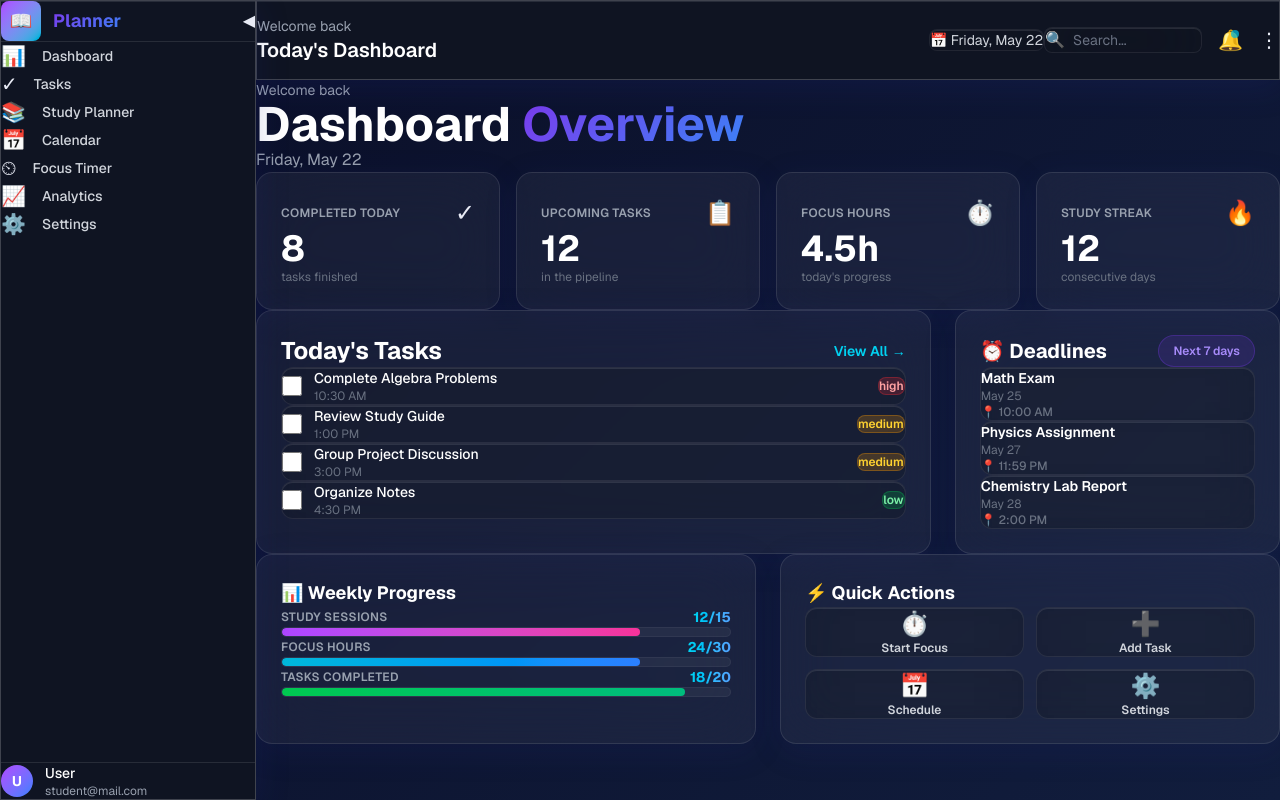
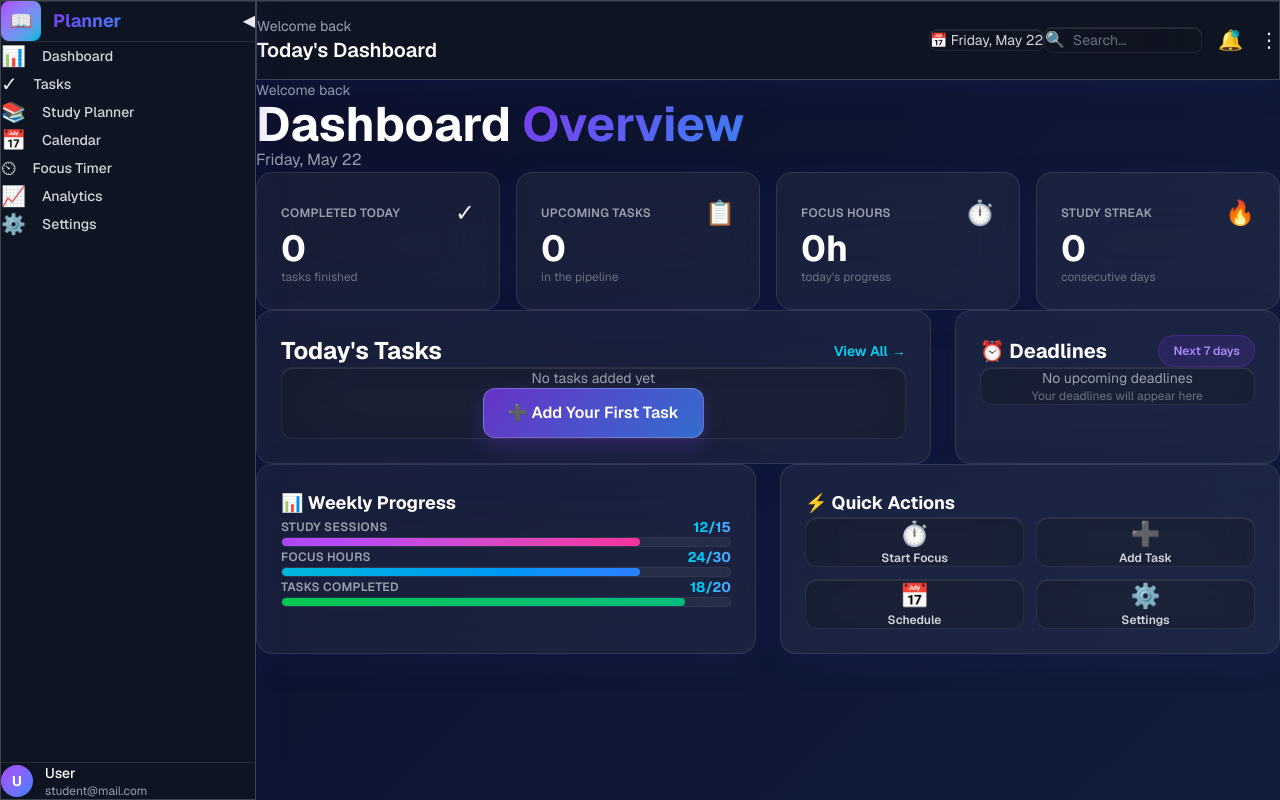
Before and after one commit to hmjinvtech/study-planner, a Next.js app: page /dashboard in a window 1280 px wide. Built offline with nearby package versions, Linux system fonts and the light colour scheme.

Commit message:
Reset app to fresh state: zero stats, empty tasks/deadlines, remove logout button, add empty state messages

```diff
--- a/app/components/Navbar.tsx
+++ b/app/components/Navbar.tsx
@@ -56,10 +56,14 @@ export default function Navbar() {
         {isMenuOpen && (
           <div className="absolute top-20 right-4 w-40 lg:w-48 glass-effect-light rounded-lg overflow-hidden shadow-lg z-50 animate-in fade-in slide-in-from-top-2 duration-200">
             <div className="py-2">
-              {['Settings', 'Theme', 'Help', 'Logout'].map((item) => (
+              {['Settings', 'Theme', 'Help'].map((item) => (
                 <button
                   key={item}
                   className="w-full text-left px-4 py-2 text-xs lg:text-sm text-gray-300 hover:bg-white/10 transition-smooth"
+                  onClick={() => {
+                    if (item === 'Settings') window.location.href = '/settings';
+                    setIsMenuOpen(false);
+                  }}
                 >
                   {item}
                 </button>
--- a/app/dashboard/page.tsx
+++ b/app/dashboard/page.tsx
@@ -8,10 +8,10 @@ export default function Dashboard() {
   const [today, setToday] = useState('');
   const [completedTasks, setCompletedTasks] = useState<number[]>([]);
   const [stats, setStats] = useState({
-    completedToday: 8,
-    upcomingTasks: 12,
-    focusHoursToday: 4.5,
-    studyStreak: 12,
+    completedToday: 0,
+    upcomingTasks: 0,
+    focusHoursToday: 0,
+    studyStreak: 0,
   });
 
   useEffect(() => {
@@ -87,18 +87,9 @@ export default function Dashboard() {
     </div>
   );
 
-  const upcomingDeadlines = [
-    { id: 1, title: 'Math Exam', date: 'May 25', time: '10:00 AM' },
-    { id: 2, title: 'Physics Assignment', date: 'May 27', time: '11:59 PM' },
-    { id: 3, title: 'Chemistry Lab Report', date: 'May 28', time: '2:00 PM' },
-  ];
+  const upcomingDeadlines: Array<{ id: number; title: string; date: string; time: string }> = [];
 
-  const recentTasks = [
-    { title: 'Complete Algebra Problems', time: '10:30 AM', priority: 'high' },
-    { title: 'Review Study Guide', time: '1:00 PM', priority: 'medium' },
-    { title: 'Group Project Discussion', time: '3:00 PM', priority: 'medium' },
-    { title: 'Organize Notes', time: '4:30 PM', priority: 'low' },
-  ];
+  const recentTasks: Array<{ title: string; time: string; priority: string }> = [];
 
   return (
     <div className="space-y-8 animate-fade-in-up">
@@ -158,9 +149,21 @@ export default function Dashboard() {
             </button>
           </div>
           <div className="space-y-3">
-            {recentTasks.map((task, idx) => (
+            {recentTasks.length > 0 ? (
+              recentTasks.map((task, idx) => (
                 <QuickTaskItem key={idx} {...task} index={idx} />
-            ))}
+              ))
+            ) : (
+              <div className="glass-effect rounded-xl p-8 text-center border border-dashed border-white/20">
+                <p className="text-gray-400 text-sm mb-4">No tasks added yet</p>
+                <button
+                  onClick={handleAddTask}
+                  className="btn-modern inline-flex items-center gap-2"
+                >
+                  ➕ Add Your First Task
+                </button>
+              </div>
+            )}
           </div>
         </div>
 
@@ -171,7 +174,8 @@ export default function Dashboard() {
             <span className="badge-modern">Next 7 days</span>
           </div>
           <div className="space-y-3">
-            {upcomingDeadlines.map((deadline) => (
+            {upcomingDeadlines.length > 0 ? (
+              upcomingDeadlines.map((deadline) => (
                 <div key={deadline.id} className="glass-effect rounded-xl p-4 border border-red-500/20 hover:border-red-500/40 transition-smooth group hover:bg-red-500/5">
                   <div className="flex items-start justify-between mb-2">
                     <p className="text-sm font-semibold text-white group-hover:text-red-300 transition-smooth truncate flex-1">{deadline.title}</p>
@@ -179,7 +183,13 @@ export default function Dashboard() {
                   <p className="text-xs text-gray-500 mb-1">{deadline.date}</p>
                   <p className="text-xs text-gray-500 font-medium">📍 {deadline.time}</p>
                 </div>
-            ))}
+              ))
+            ) : (
+              <div className="glass-effect rounded-xl p-8 text-center border border-dashed border-white/20">
+                <p className="text-gray-400 text-sm mb-4">No upcoming deadlines</p>
+                <p className="text-xs text-gray-500">Your deadlines will appear here</p>
+              </div>
+            )}
           </div>
         </div>
       </div>
```
Lines whose indentation alone changed are shown as unchanged.
